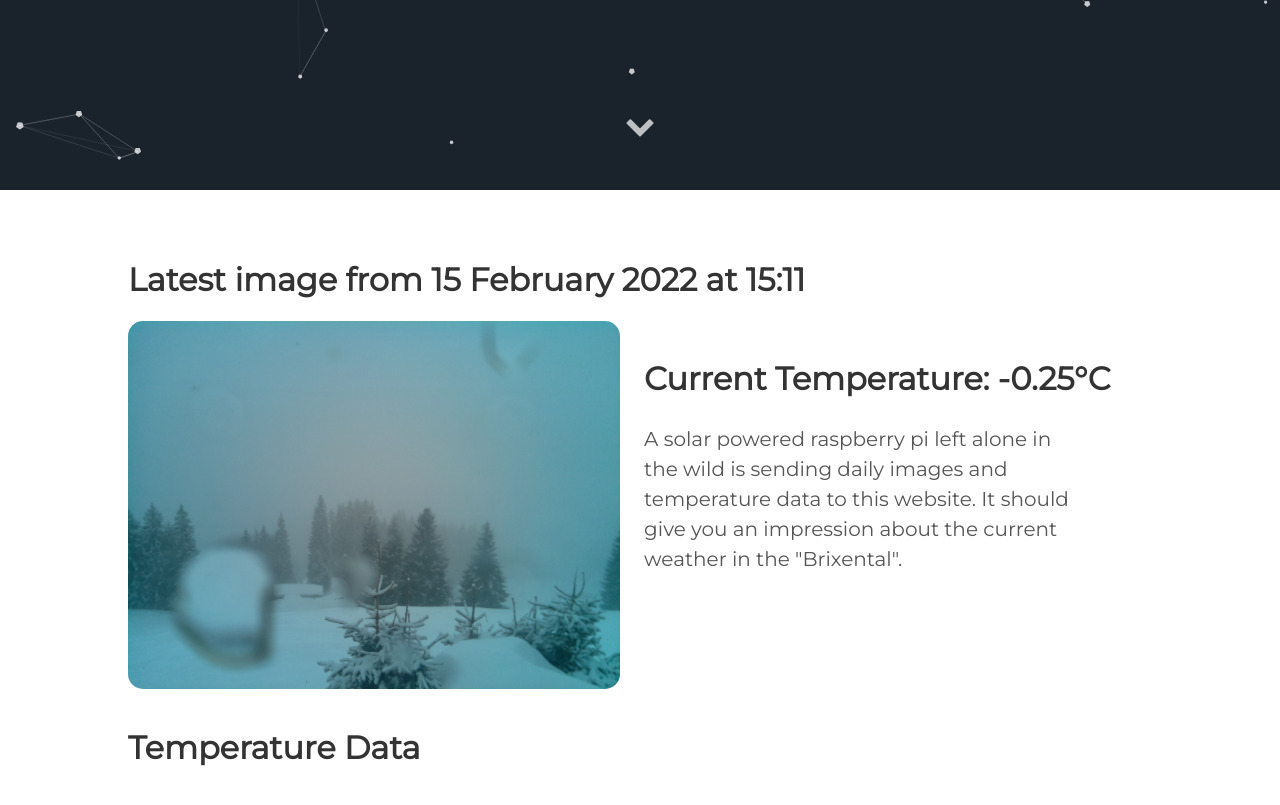
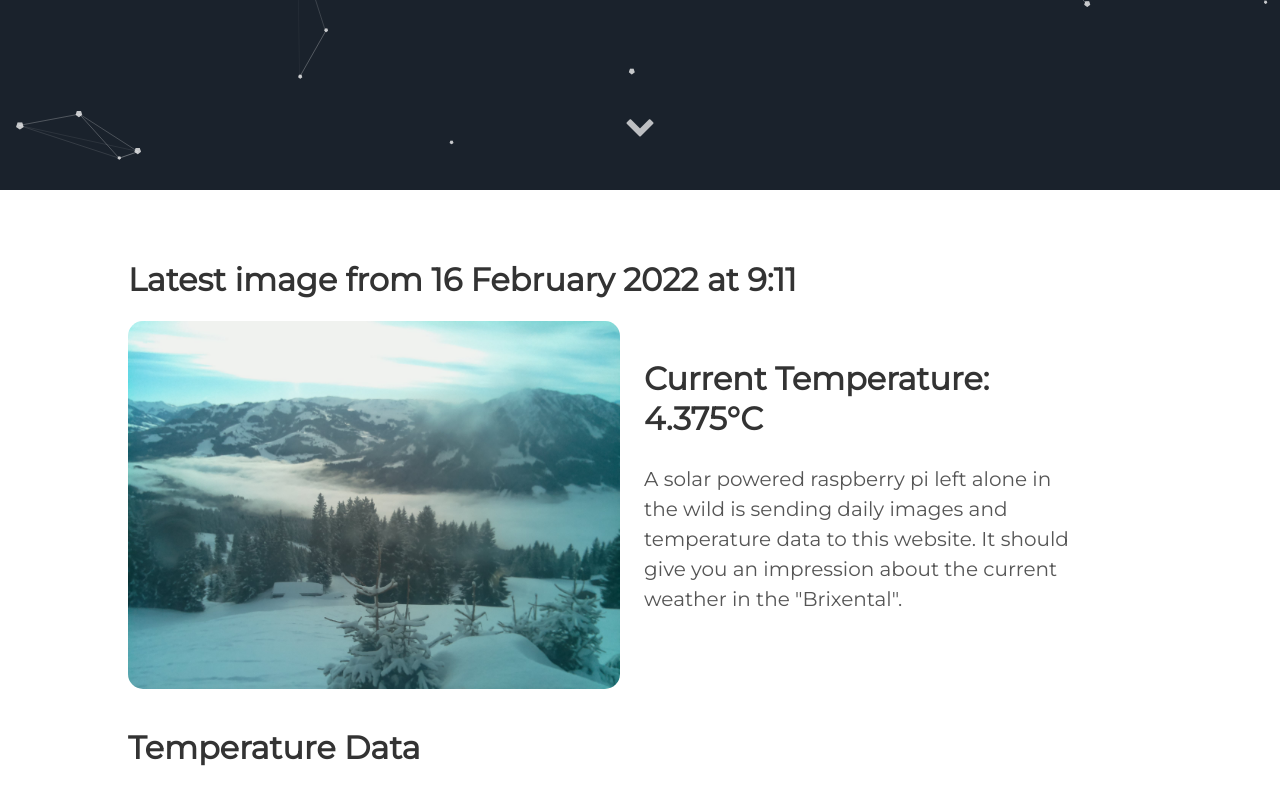
Before and after one commit to vektorious/vektorious.github.io, a Jekyll site: the page built from resources/huette.md, in a window 1280 px wide and 900 px high, scrolled down 710 px. Shown: the top 805 px of the window. Built offline with Jekyll 4.4.1, drawn with Linux system fonts in a browser that asks for light colours.

Commit message:
I'm a bot beep boop

```diff
--- a/resources/huette.md
+++ b/resources/huette.md
@@ -6,13 +6,13 @@
 description: 'Live image from the Austrian alps'
 twitter_text: ' '
 ---
-## Latest image from 15 February 2022 at 15:11
+## Latest image from 16 February 2022 at  9:11
 <div class="huette">
   <div class="huette-image">
     <img src="{{ "/assets/img/huette.jpg" | prepend: site.baseurl }}">
   </div>
   <div class="huette-text">
-        <h2>Current Temperature: -0.25°C</h2>
+        <h2>Current Temperature: 4.375°C</h2>
         <p>A solar powered raspberry pi left alone in the wild is sending daily images and temperature data to this website. It should give you an impression about the current weather in the "Brixental".</p>
 
   </div>
```
Also changed, not shown: rpi-script/2022-02-16_090944.txt (renamed from rpi-script/2022-02-15_150945.txt, +5 -5 lines), rpi-script/huette.md (+2 -2 lines), assets/img/huette.jpg, assets/img/temp_plot.png, rpi-script/temp_plot.png, 1 other file.
